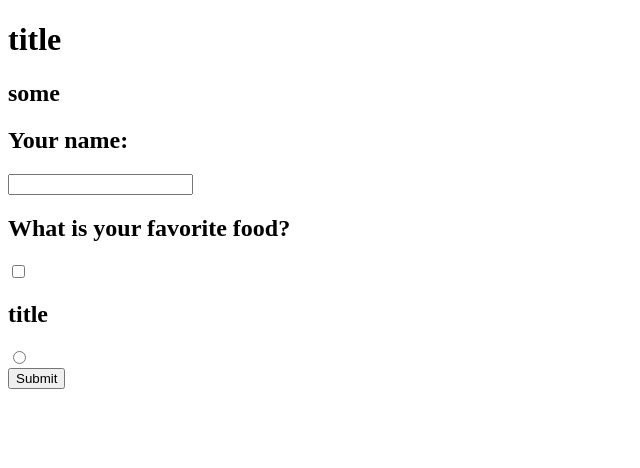
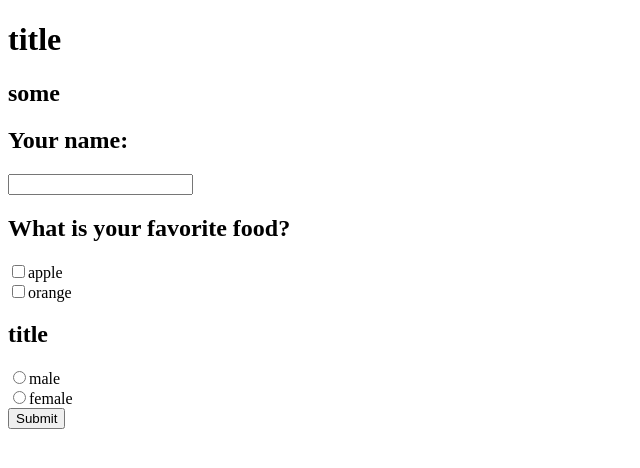
Before and after one commit to SakaiTaka23/simple-notice-frontend, a Next.js app: page /form/1 in a window 1280 px wide. Shown: the top 468 px of the page, without its empty margins (0-640 px from the left). Built offline with nearby package versions, Linux system fonts and the light colour scheme.

Commit message:
dataからradio,checkboxも生成できるようにした

```diff
--- /dev/null
+++ b/components/Input.tsx
@@ -0,0 +1,43 @@
+import React, { FC } from 'react';
+import { useFormContext } from 'react-hook-form';
+import { question } from '../type/formType';
+
+type Prop = {
+  question: question;
+};
+
+const Input: FC<Prop> = ({ question }) => {
+  const { register } = useFormContext();
+
+  if (question.type === 'text') {
+    return (
+      <>
+        <h2>{question.title}</h2>
+        <input type={question.type} name={question.name} ref={register({ required: question.isRequired })} />
+      </>
+    );
+  }
+  if (question.type === 'checkbox' || question.type === 'radio') {
+    return (
+      <>
+        <h2>{question.title}</h2>
+        {question.choices.map((choice, index) => {
+          return (
+            <div key={index}>
+              <input
+                type={question.type}
+                name={question.name}
+                value={choice}
+                ref={register({ required: question.isRequired })}
+              />
+              {choice}
+            </div>
+          );
+        })}
+      </>
+    );
+  }
+  return <div>error</div>;
+};
+
+export default Input;
--- a/components/Questions.tsx
+++ b/components/Questions.tsx
@@ -1,27 +1,29 @@
 import React, { FC } from 'react';
-import { useForm } from 'react-hook-form';
+import { FormProvider, useForm } from 'react-hook-form';
 import { question } from '../type/formType';
+import Input from './Input';
 
 type Prop = {
   questions: question[];
 };
 
 const Questions: FC<Prop> = ({ questions }) => {
-  const { handleSubmit, register } = useForm();
+  const methods = useForm();
   const onSubmit = (data: any) => console.log(data);
 
   return (
-    <form onSubmit={handleSubmit(onSubmit)}>
+    <FormProvider {...methods}>
+      <form onSubmit={methods.handleSubmit(onSubmit)}>
         {questions.map((question, index) => {
           return (
             <div key={index}>
-            <h2>{question.title}</h2>
-            <input type={question.type} name={question.name} ref={register} />
+              <Input question={question} />
             </div>
           );
         })}
         <input type='submit' />
       </form>
+    </FormProvider>
   );
 };
 
--- a/data/mock_data.ts
+++ b/data/mock_data.ts
@@ -7,19 +7,20 @@ const data = {
       type: 'text',
       name: 'name',
       title: 'Your name:',
+      isRequired: false,
     },
     {
       type: 'checkbox',
       name: 'food',
       title: 'What is your favorite food?',
-      isRequired: true,
+      isRequired: false,
       choices: ['apple', 'orange'],
     },
     {
       type: 'radio',
       name: 'gender',
       title: 'title',
-      isRequired: true,
+      isRequired: false,
       choices: ['male', 'female'],
     },
   ],
--- a/type/formType.ts
+++ b/type/formType.ts
@@ -7,12 +7,13 @@ type formData = {
 
 type question =
   | {
-      type: string;
+      type: 'text';
       name: string;
       title: string;
+      isRequired: boolean;
     }
   | {
-      type: string;
+      type: 'checkbox' | 'radio';
       name: string;
       title: string;
       isRequired: boolean;
```
Lines whose indentation alone changed are shown as unchanged.
